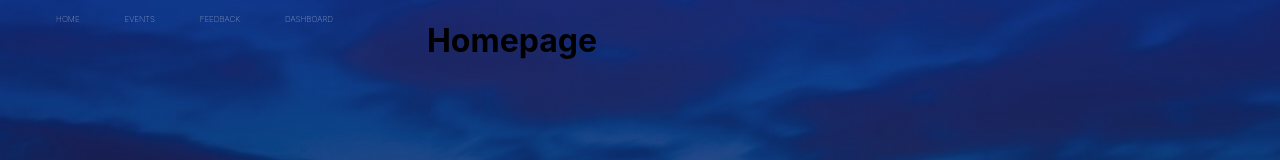
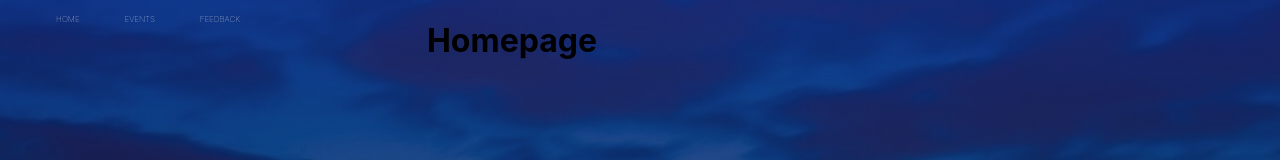
Before and after one commit to julRus/FOMO, a React (Create React App) app in the folder fomo_business_site/: page / in a window 1280 px wide. Shown: the top 160 px of the page. Built offline with nearby package versions, Linux system fonts and the light colour scheme.

Commit message:
made the dashboard conditional to login

```diff
--- a/fomo_business_site/src/Components/NavBar.jsx
+++ b/fomo_business_site/src/Components/NavBar.jsx
@@ -23,9 +23,10 @@ export default function NavBar({ logOut, access}) {
         {access && <li className="Link">BUSINESS</li>}
         </Link>
         {access && <li className="Link" onClick={()=> {logOut()
-        apiLog() }}>LOG OUT</li>}
+        // apiLog()
+         }}>LOG OUT</li>}
         <Link to="/dashboard">
-          <li className="Link">DASHBOARD</li>
+         {access &&  <li className="Link">DASHBOARD</li>}
         </Link>
 
       </ul>
```
